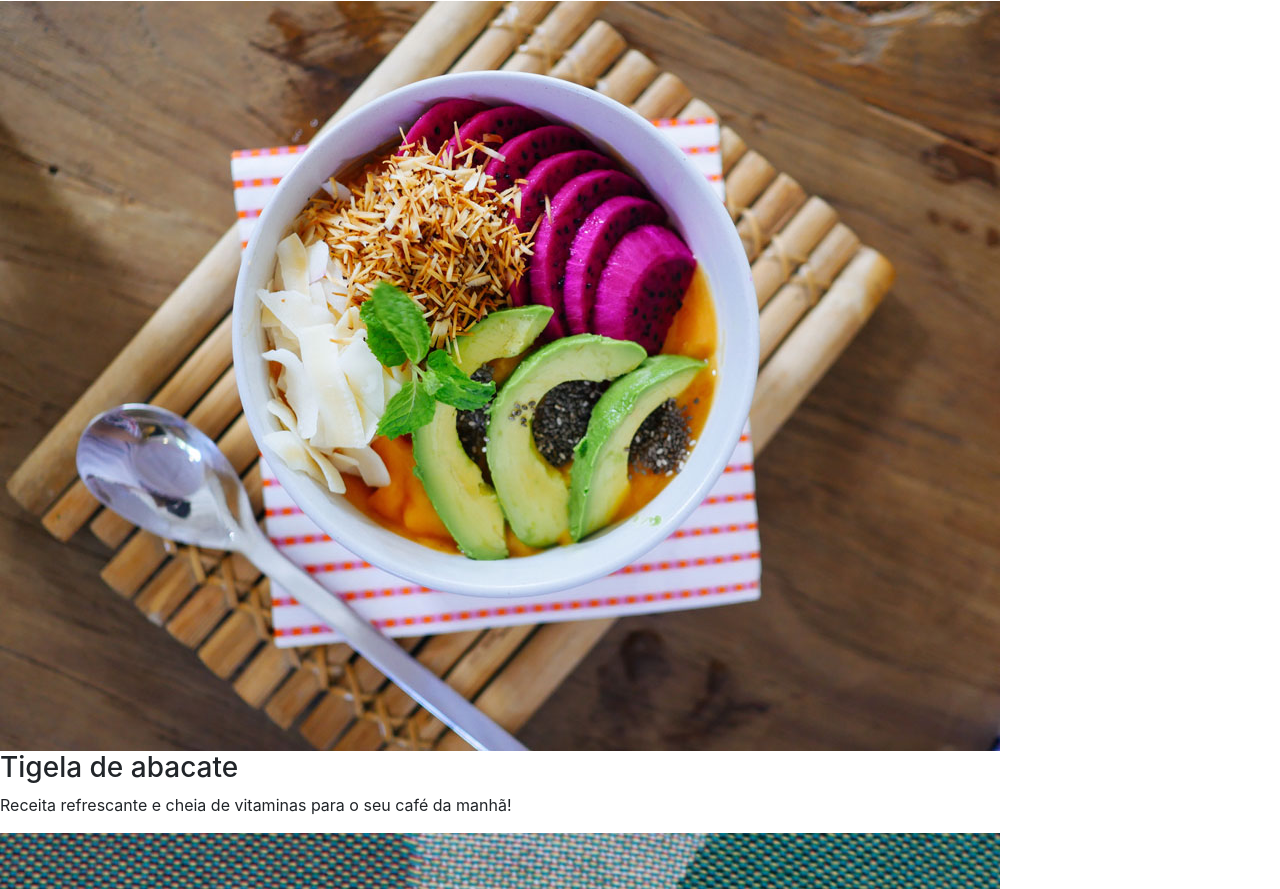
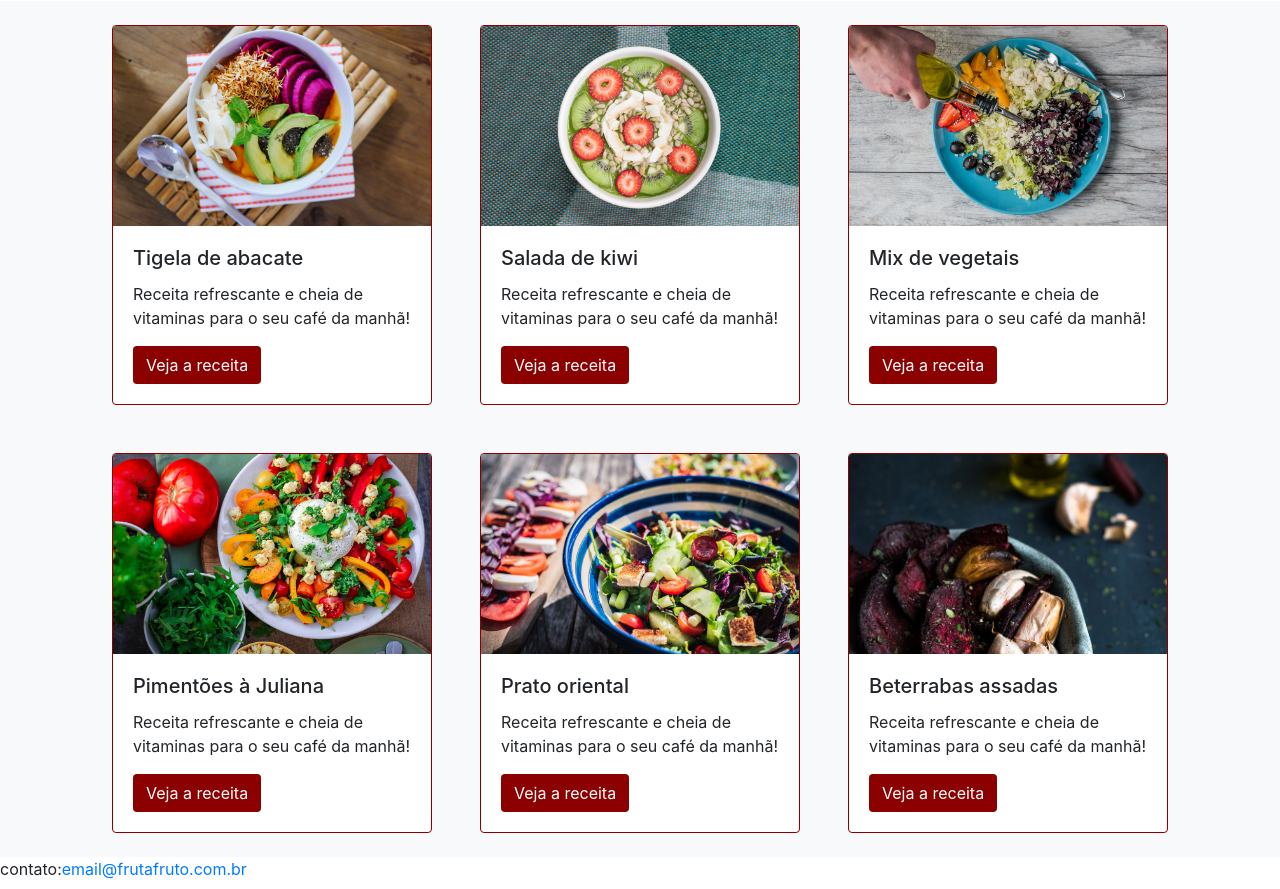
Before and after one commit to HelderMenegatti/Bootstrap-um, a plain HTML site: page index.html in a window 1280 px wide. Shown: the part 691-1580 px from the top of the page. Drawn offline with nearby package versions, Linux system fonts and the light colour scheme.

Commit message:
finalizando modulo 5

```diff
--- a/index.html
+++ b/index.html
@@ -13,7 +13,7 @@
 </head>
 
 <body>
-
+  <header>
     <nav class="navbar navbar-expand-lg navbar-light bg-light fixed-top">
       <a class="navbar-brand" href="#">fruto & fruta</a>
       <button class="navbar-toggler" type="button" data-toggle="collapse" data-target="#navbarNav" aria-controls="navbarNav" aria-expanded="false" aria-label="Toggle navigation">
@@ -36,7 +36,9 @@
         </ul>
       </div>
     </nav>
-  <div class="bd-example">
+  </header>
+  <main>
+    <section class="carrossel">
       <div id="carouselExampleCaptions" class="carousel slide" data-interval="3000" data-ride="carousel">
         <ol class="carousel-indicators">
           <li data-target="#carouselExampleCaptions" data-slide-to="0" class="active"></li>
@@ -66,35 +68,73 @@
           <span class="sr-only">Next</span>
         </a>
       </div>
-  </div>
+    </section>
 
+    <section id="titulo">
       <h1 class="text-center fonte-titulo cor-especial pt-5">Receitas para economizar e ganhar saúde</h1>
       <p class="text-center text-secondary pb-5">Nossas receitas ajudam você a aproveitar melhor os alimentos, economizar, ganhar tempo e praticidade</p>
+    </section>
 
-  <img src="src/img/receita-abacate.jpg" alt="tigela com salada de abacate, vista superior">
-  <h3>Tigela de abacate</h3>
-  <p>Receita refrescante e cheia de vitaminas para o seu café da manhã!</p>
+    <section id="receitas" class="container-fluid bg-light">
+      <div class="row justify-content-center">
+        <article class="card card-cor-especial p-0 m-4 col-10 col-md-3">
+          <img src="src/img/receita-abacate.jpg" class="card-img-top card-posicao-imagem" alt="...">
+          <div class="card-body">
+            <h5 class="card-title">Tigela de abacate</h5>
+            <p class="card-text">Receita refrescante e cheia de vitaminas para o seu café da manhã!</p>
+            <a href="#" class="btn botão-cor-especial">Veja a receita</a>
+          </div>
+        </article>
 
-  <img src="src/img/receita-kiwi.jpg" alt="tigela de mingau com kiwi, vista superior">
-  <h3>Salada de kiwi</h3>
-  <p>Receita refrescante e cheia de vitaminas para o seu café da manhã!</p>
+        <article class="card card-cor-especial p-0 m-4 col-10 col-md-3">
+          <img src="src/img/receita-kiwi.jpg" class="card-img-top card-posicao-imagem" alt="...">
+          <div class="card-body">
+            <h5 class="card-title">Salada de kiwi</h5>
+            <p class="card-text">Receita refrescante e cheia de vitaminas para o seu café da manhã!</p>
+            <a href="#" class="btn botão-cor-especial">Veja a receita</a>
+          </div>
+        </article>
 
-  <img src="src/img/receita-mix.jpg" alt="prato com mix de vegetais e mão de pessoa adicionando azeite, vista superior">
-  <h3>Mix de vegetais</h3>
-  <p>Receita refrescante e cheia de vitaminas para o seu café da manhã!</p>
+        <article class="card card-cor-especial p-0 m-4 col-10 col-md-3">
+          <img src="src/img/receita-mix.jpg" class="card-img-top card-posicao-imagem" alt="...">
+          <div class="card-body">
+            <h5 class="card-title">Mix de vegetais</h5>
+            <p class="card-text">Receita refrescante e cheia de vitaminas para o seu café da manhã!</p>
+            <a href="#" class="btn botão-cor-especial">Veja a receita</a>
+          </div>
+        </article>
 
-  <img src="src/img/receita-pimentoes.jpg" alt="prato de salada de pimentões com alguns ingredientes ao lado, vista superior">
-  <h3>Pimentões à Juliana</h3>
-  <p>Receita refrescante e cheia de vitaminas para o seu café da manhã!</p>
+        <article class="card card-cor-especial p-0 m-4 col-10 col-md-3">
+          <img src="src/img/receita-pimentoes.jpg" class="card-img-top card-posicao-imagem" alt="...">
+          <div class="card-body">
+            <h5 class="card-title">Pimentões à Juliana</h5>
+            <p class="card-text">Receita refrescante e cheia de vitaminas para o seu café da manhã!</p>
+            <a href="#" class="btn botão-cor-especial">Veja a receita</a>
+          </div>
+        </article>
 
-  <img src="src/img/receita-oriental.jpg" alt="tigela com salada de vegetais estilo oriental, vista de cima">
-  <h3>Prato oriental</h3>
-  <p>Receita refrescante e cheia de vitaminas para o seu café da manhã!</p>
+        <article class="card card-cor-especial p-0 m-4 col-10 col-md-3">
+          <img src="src/img/receita-oriental.jpg" class="card-img-top card-posicao-imagem" alt="...">
+          <div class="card-body">
+            <h5 class="card-title">Prato oriental</h5>
+            <p class="card-text">Receita refrescante e cheia de vitaminas para o seu café da manhã!</p>
+            <a href="#" class="btn botão-cor-especial">Veja a receita</a>
+          </div>
+        </article>
 
-  <img src="src/img/receita-beterrabas.jpg" alt="tigela com beterrabas e dentes de alho assados em primeiro plano, com ingredientes ao fundo">
-  <h3>Beterrabas assadas</h3>
-  <p>Receita refrescante e cheia de vitaminas para o seu café da manhã!
-  </p>
+
+        <article class="card card-cor-especial p-0 m-4 col-10 col-md-3">
+          <img src="src/img/receita-beterrabas.jpg" class="card-img-top card-posicao-imagem" alt="...">
+          <div class="card-body">
+            <h5 class="card-title">Beterrabas assadas</h5>
+            <p class="card-text">Receita refrescante e cheia de vitaminas para o seu café da manhã!</p>
+            <a href="#" class="btn botão-cor-especial">Veja a receita</a>
+          </div>
+        </article>
+      </div>
+    </section>
+ </main>
+
 
   <p>contato:<a href="mailto:email@frutafruto.com.br">email@frutafruto.com.br</a></p>
 
--- a/src/style.css
+++ b/src/style.css
@@ -1,3 +1,7 @@
+article {
+    width: 18rem;
+}
+
 .imagem-carrossel-um {
     object-fit: cover;
     object-position: 0 70%;
@@ -16,3 +20,16 @@
 .cor-especial {
     color: darkred;
 }
+
+.botão-cor-especial {
+    background-color: darkred;
+    color: white;
+}
+
+.card-cor-especial {
+    border-color: darkred;
+}
+.card-posicao-imagem {
+    object-fit: cover;
+    height: 200px;
+}
```
Lines whose indentation alone changed are shown as unchanged.
